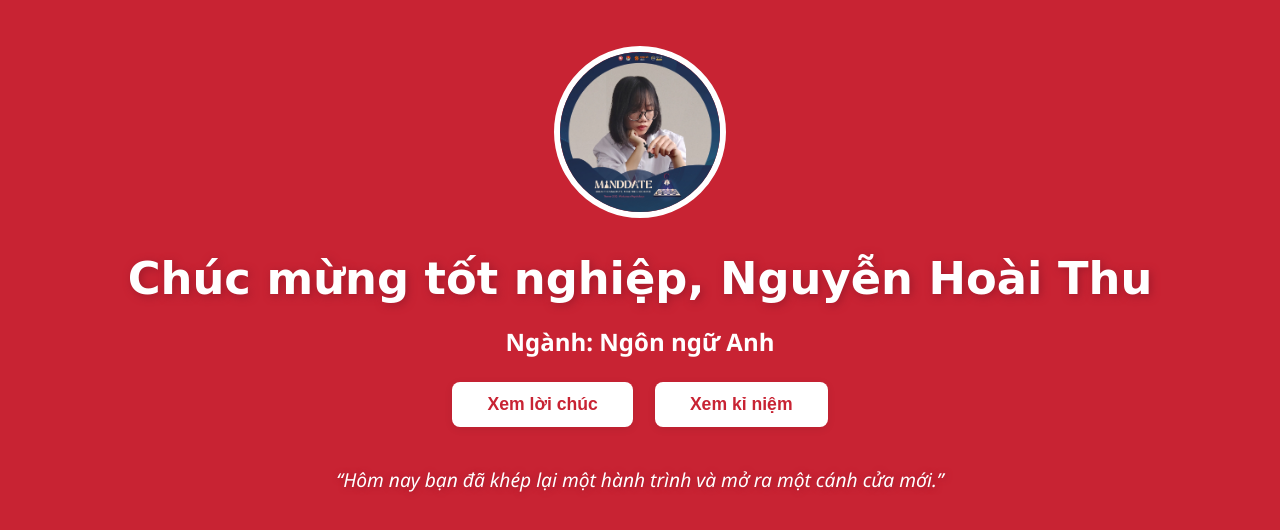
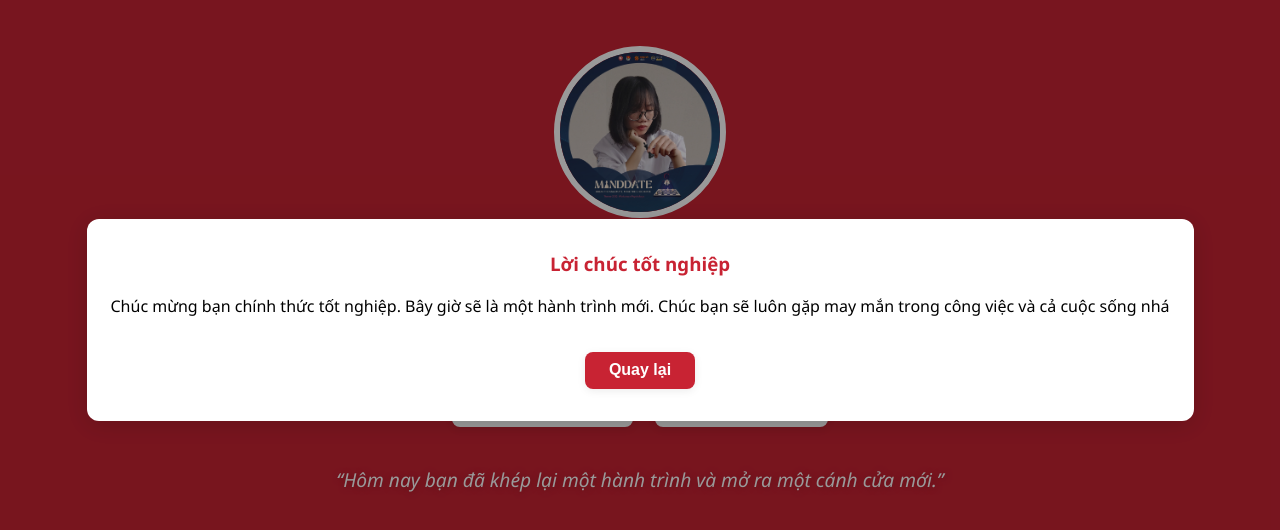
Before and after one commit to IamManhChien/basicgraduation, a plain HTML site: page index.html in a window 1280 px wide. Both pictures are taken after a click on the link "Lời chúc". Shown: the part 80-610 px from the top of the page. Drawn offline with Linux system fonts and the light colour scheme.

Commit message:
nothing much

```diff
--- a/index.html
+++ b/index.html
@@ -24,7 +24,7 @@
       <h1>Chúc mừng tốt nghiệp, Nguyễn Hoài Thu</h1>
       <h2>Ngành: Ngôn ngữ Anh</h2>
       <div class="button-group">
-        <button onclick="showMessage('Lời chúc')">Xem lời chúc</button>
+  <button onclick="showWishesDialog()">Xem lời chúc</button>
         <button onclick="showMessage('Kỷ niệm')">Xem kỉ niệm</button>
       </div>
       <p class="quote">“Hôm nay bạn đã khép lại một hành trình và mở ra một cánh cửa mới.”</p>
@@ -32,4 +32,14 @@
   </main>
   <script src="script.js"></script>
 </body>
+
+<!-- Dialog Lời chúc -->
+<div id="wishesDialog" class="dialog-overlay" style="display:none;">
+  <div class="dialog-box">
+    <h3>Lời chúc tốt nghiệp</h3>
+    <p style="color: black;">Chúc mừng bạn chính thức tốt nghiệp. Bây giờ sẽ là một hành trình mới. Chúc bạn sẽ luôn gặp may mắn trong công việc và cả cuộc sống nhá</p>
+    <button onclick="closeWishesDialog()">Quay lại</button>
+  </div>
+</div>
+</body>
 </html>
--- a/script.js
+++ b/script.js
@@ -1,7 +1,15 @@
 function showMessage(type) {
   if (type === 'Lời chúc') {
-    alert('14/9/2025 - Chúc mừng bạn chính thức tốt nghiệp. Bây giờ sẽ là một hành trình mới. Chúc bạn sẽ luôn gặp may mắn trong công việc và cả cuộc sống nhá');
+    showWishesDialog();
   } else if (type === 'Kỷ niệm') {
     alert('Bản project phụ đơn giản hơn nên không tích hợp phần viết thêm được. Thôi thì chúc bạn tốt nghiệp vui vẻ kekeke');
   }
 }
+
+function showWishesDialog() {
+  document.getElementById('wishesDialog').style.display = 'flex';
+}
+
+function closeWishesDialog() {
+  document.getElementById('wishesDialog').style.display = 'none';
+}
--- a/style.css
+++ b/style.css
@@ -57,6 +57,52 @@ nav a:hover {
   border: 6px solid #fff;
   background: #c82333;
   margin-bottom: 20px;
+}
+
+/* Dialog overlay styles */
+.dialog-overlay {
+  position: fixed;
+  top: 0;
+  left: 0;
+  width: 100vw;
+  height: 100vh;
+  background: rgba(0,0,0,0.4);
+  display: flex;
+  align-items: center;
+  justify-content: center;
+  z-index: 9999;
+}
+
+.dialog-box {
+  background: #fff;
+  color: #c82333;
+  padding: 2em 1.5em;
+  border-radius: 12px;
+  box-shadow: 0 4px 24px rgba(0,0,0,0.15);
+  min-width: 280px;
+  max-width: 90vw;
+  text-align: center;
+}
+
+.dialog-box h3 {
+  margin-top: 0;
+  margin-bottom: 1em;
+}
+
+.dialog-box button {
+  background: #c82333;
+  color: #fff;
+  border: none;
+  border-radius: 8px;
+  padding: 0.6em 1.5em;
+  font-size: 1em;
+  font-weight: bold;
+  margin-top: 1.2em;
+  cursor: pointer;
+  transition: background 0.2s, color 0.2s;
+}
+.dialog-box button:hover {
+  background: #a11a2b;
 }
 
 h1 {
```
